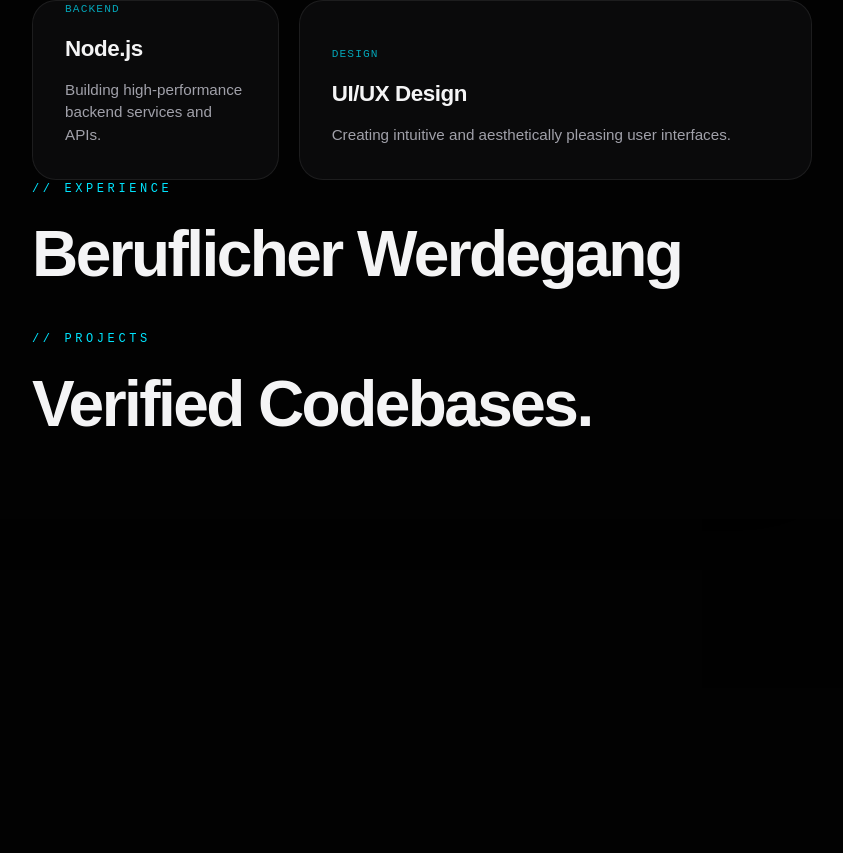
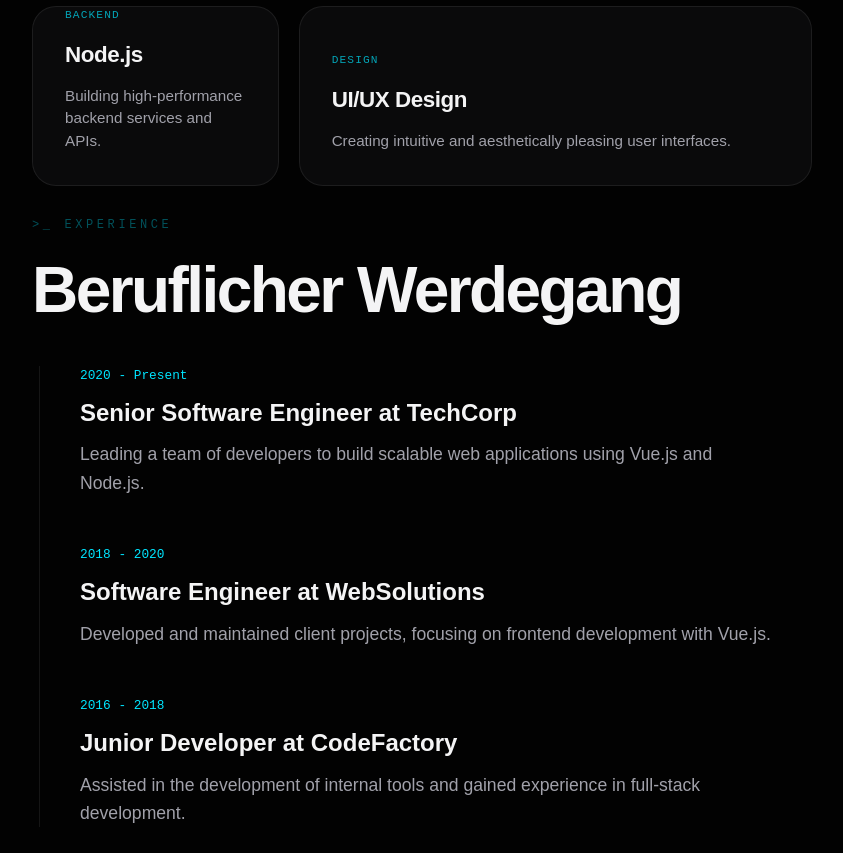
Before and after one commit to OliverReining/portfolio, a Vue app in the folder frontend/: page / in a window 1280 px wide. Shown: the part 1367-2220 px from the top of the page, without its empty margins (428-1271 px from the left). Built offline with nearby package versions, Linux system fonts and the light colour scheme; the HTML template or start-up script is replaced by a standard one.

Commit message:
feat: update styles and structure for Experience and SectionBadge components, add TimelineItem component for experience timeline

```diff
--- a/frontend/src/assets/base.css
+++ b/frontend/src/assets/base.css
@@ -9,7 +9,7 @@
   --text-muted: #52525b;
   --accent: #00e5ff;
   /* Laser Cyan */
-  --accent-soft: rgba(0, 229, 255, 0.1);
+  --accent-soft: rgba(0, 229, 255, 0.349);
   --font-sans: 'Geist', sans-serif;
   --font-mono: 'Geist Mono', monospace;
   --sidebar-width: 380px;
--- a/frontend/src/components/ContentStream.vue
+++ b/frontend/src/components/ContentStream.vue
@@ -20,4 +20,7 @@ import Projects from '@/components/pages/Projects.vue'
   flex-direction: column;
   gap: 160px;
 }
+section {
+  margin-bottom: 30px;
+}
 </style>
--- a/frontend/src/components/pages/Experience.vue
+++ b/frontend/src/components/pages/Experience.vue
@@ -1,9 +1,57 @@
 <script setup lang="ts">
 import SectionBadge from '@/components/ui/SectionBadge.vue'
+import TimelineItem from '@/components/ui/TimelineItem.vue'
+
+interface TimelineEntry {
+  date: string
+  title: string
+  content: string
+}
+
+const timeline: TimelineEntry[] = [
+  {
+    date: '2020 - Present',
+    title: 'Senior Software Engineer at TechCorp',
+    content:
+      'Leading a team of developers to build scalable web applications using Vue.js and Node.js.',
+  },
+  {
+    date: '2018 - 2020',
+    title: 'Software Engineer at WebSolutions',
+    content:
+      'Developed and maintained client projects, focusing on frontend development with Vue.js.',
+  },
+  {
+    date: '2016 - 2018',
+    title: 'Junior Developer at CodeFactory',
+    content:
+      'Assisted in the development of internal tools and gained experience in full-stack development.',
+  },
+]
 </script>
 <template>
   <section id="experience">
     <SectionBadge tag="experience" title="Beruflicher Werdegang" />
+    <div class="timeline">
+      <TimelineItem v-for="item in timeline" :key="item.date" v-bind="item" />
+    </div>
   </section>
 </template>
-<style scoped></style>
+<style scoped>
+.timeline {
+  display: flex;
+  flex-direction: column;
+  gap: 48px;
+  position: relative;
+}
+
+.timeline::before {
+  content: '';
+  position: absolute;
+  left: 7px;
+  top: 0;
+  bottom: 0;
+  width: 1px;
+  background: var(--glass-border);
+}
+</style>
--- a/frontend/src/components/ui/CompetenceCard.vue
+++ b/frontend/src/components/ui/CompetenceCard.vue
@@ -71,7 +71,6 @@ p {
   margin: 0;
 }
 
-/* Bento Box Scaling */
 .scale-large {
   grid-column: span 2;
   grid-row: span 2;
@@ -85,7 +84,6 @@ p {
   grid-row: span 2;
 }
 
-/* Subtle Glow Effect on Hover */
 .card-glow {
   position: absolute;
   top: 0;
@@ -106,7 +104,6 @@ p {
   opacity: 1;
 }
 
-/* Adjustments for larger cards */
 .scale-large h3 {
   font-size: 2rem;
 }
--- a/frontend/src/components/ui/SectionBadge.vue
+++ b/frontend/src/components/ui/SectionBadge.vue
@@ -6,14 +6,14 @@ defineProps<{
 </script>
 
 <template>
-  <span>// {{ tag }}</span>
+  <span>>_ {{ tag }}</span>
   <h2>{{ title }}</h2>
 </template>
 
 <style scoped>
 span {
   font-family: var(--font-mono);
-  color: var(--accent);
+  color: var(--accent-soft);
   font-size: 0.75rem;
   letter-spacing: 0.3em;
   text-transform: uppercase;
--- /dev/null
+++ b/frontend/src/components/ui/TimelineItem.vue
@@ -0,0 +1,41 @@
+<script setup lang="ts">
+defineProps<{
+  date: string
+  title: string
+  content: string
+}>()
+</script>
+
+<template>
+  <div>
+    <span>{{ date }}</span>
+    <h3>{{ title }}</h3>
+    <p>{{ content }}</p>
+  </div>
+</template>
+
+<style scoped>
+div {
+  position: relative;
+  padding-left: 48px;
+}
+span {
+  font-family: var(--font-mono);
+  font-size: 0.8rem;
+  color: var(--accent);
+  margin-bottom: 8px;
+  display: block;
+}
+
+h3 {
+  font-size: 1.5rem;
+  font-weight: 700;
+  margin-bottom: 8px;
+}
+
+p {
+  color: var(--text-secondary);
+  font-size: 1.1rem;
+  max-width: 700px;
+}
+</style>
```
